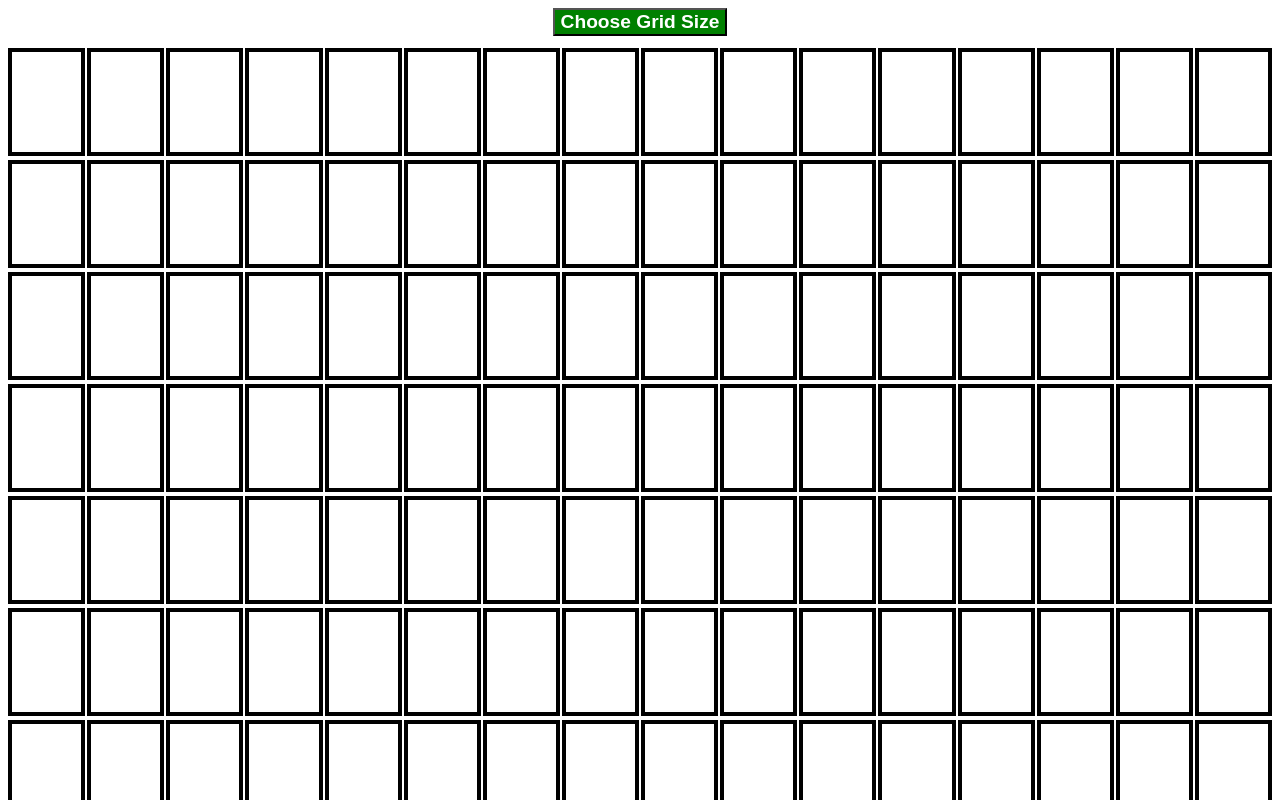
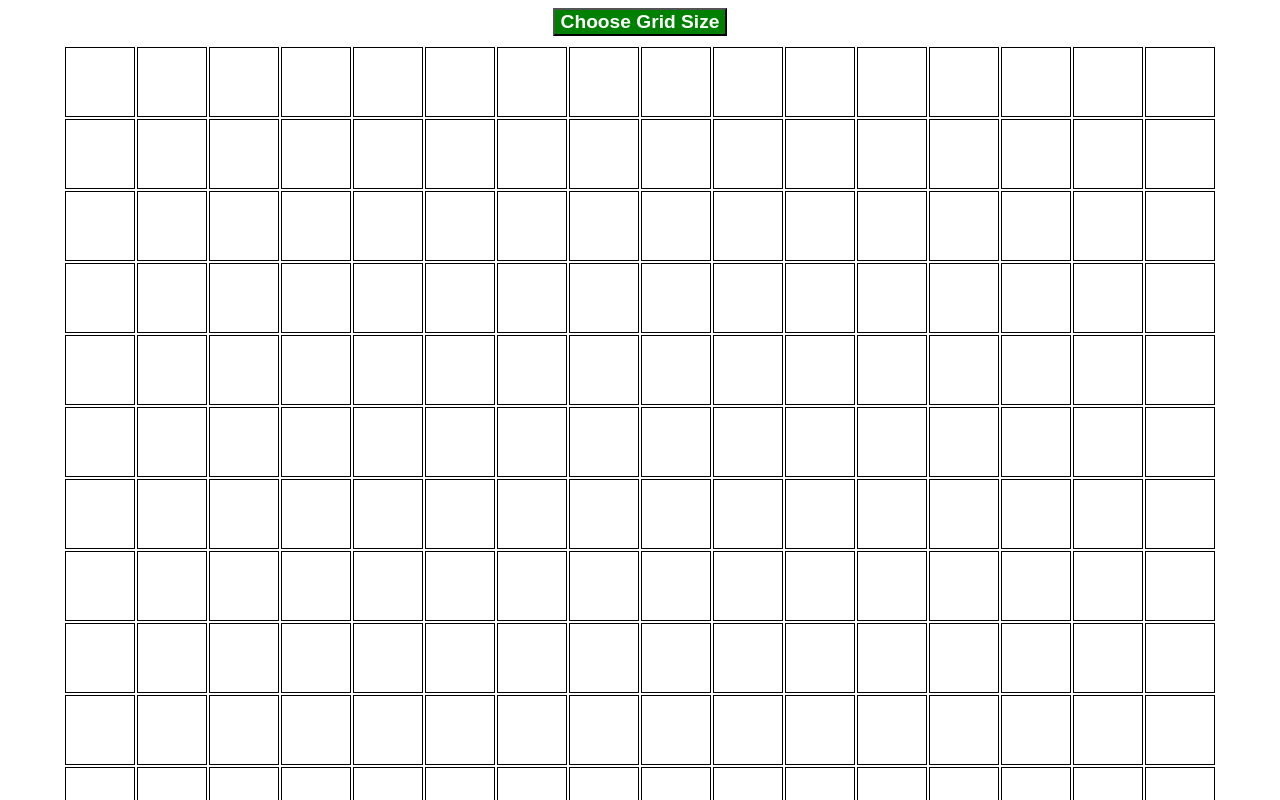
Before and after one commit to sandfortw/etch-a-sketch, a plain HTML site: page index.html in a window 1280 px wide. Shown: the top 800 px of the page. Drawn offline with Linux system fonts and the light colour scheme.

Commit message:
Grid scales and flexes

```diff
--- a/script.js
+++ b/script.js
@@ -4,7 +4,6 @@ function createRow(num){
   const row = document.createElement('div')
   row.setAttribute('class', 'row')
   for (let i = 0; i < num; i++){
-    console.log("hello")
     createSquare(row)
   }
   return row;
@@ -36,7 +35,9 @@ button.addEventListener('click', () => {
     alert('Input is not a number.')
   } else if (parseInt(num) > 100){
     alert('Input is too high.')
-  } else{
+  } else if (num == null) {
+    void(0)
+  } else {
     grid.innerHTML = '';
     createGrid(num)
   }
--- a/style.css
+++ b/style.css
@@ -12,22 +12,35 @@
   margin-bottom: 10px;
 }
 
-.grid{
+body{
   display: flex;
+  flex-direction: column;
+  justify-content: center;
+  align-items: center;
+}
+
+#grid{
+  display: flex;
+  flex-direction: column;
+  justify-content: center;
+  align-items: center;
+  width: 90vw;
+  height: 90vw;
+}
+
+.row{
+  display: flex;
+  height: 100%;
+  width: 100%;
   justify-content: center;
 }
 
-.row{
-  padding: 2px 0;
-  display: flex;
-  justify-content: center;
-  gap: 2px;
-}
-
 .square{
-  width: 100px;
-  height: 100px;
-  border: 4px solid black;
+  flex: 1 1 auto;
+  aspect-ratio: 1 / 1;
+  width: 100%;
+  border: .1em solid black;
+  margin: .1%
 }
 
 .square:not(:hover){
```
Also changed, not shown: index.html (+3 -3 lines).
